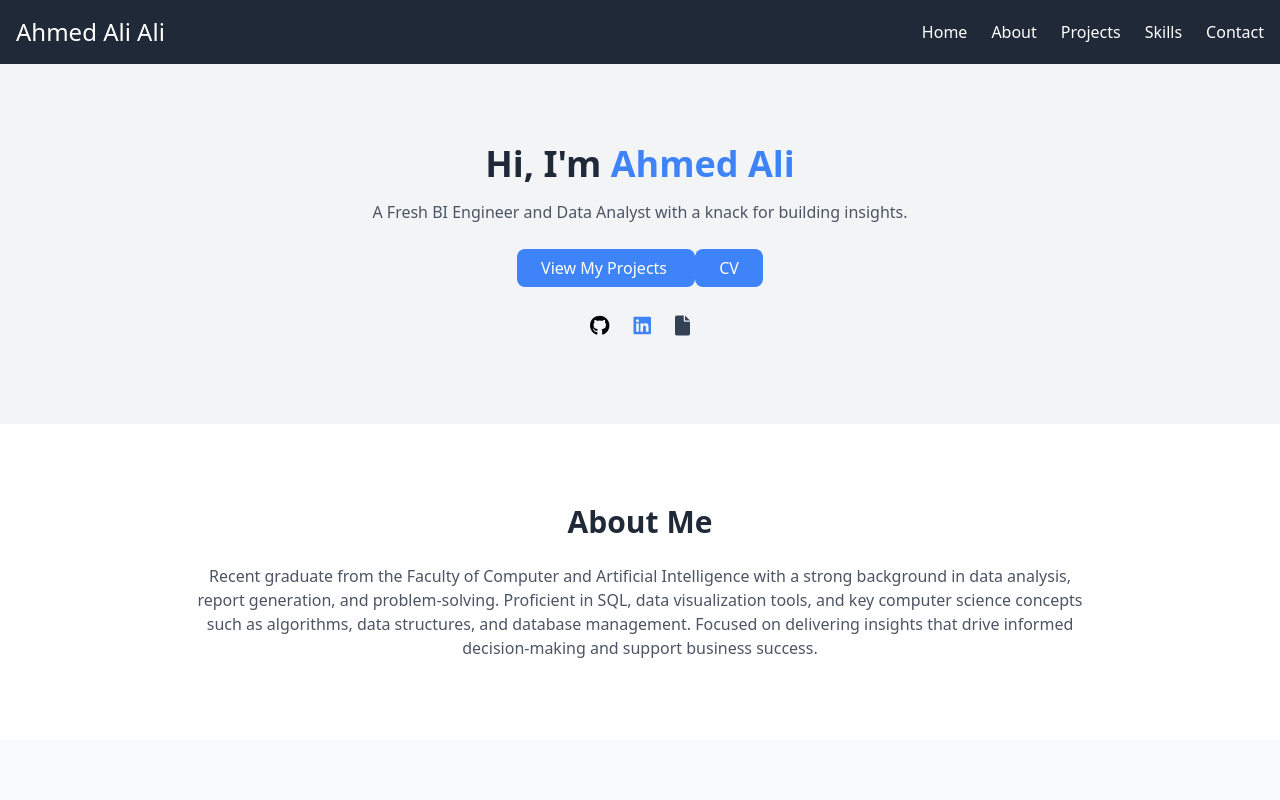
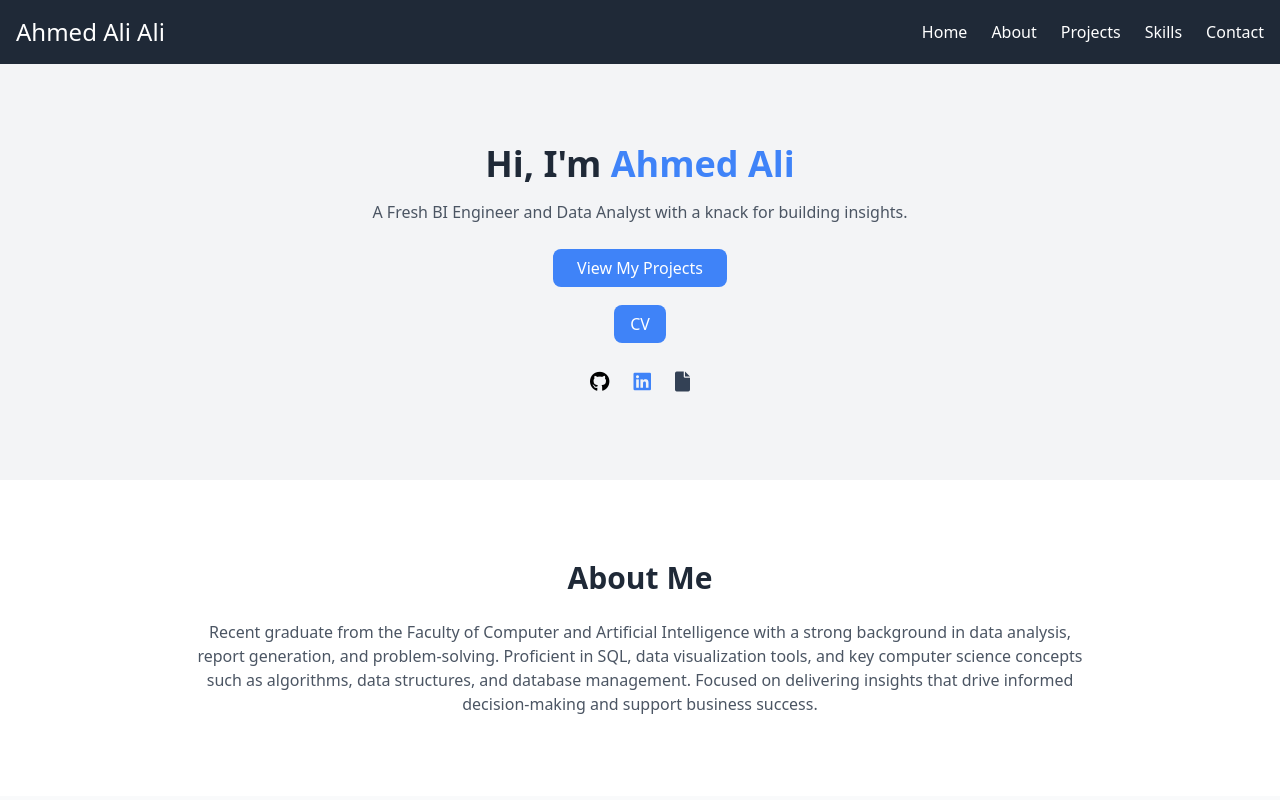
Before and after one commit to AhmedAliAli811/Portfolio, an Angular app: page / in a window 1280 px wide. Shown: the top 800 px of the page. Built offline with nearby package versions, Linux system fonts and the light colour scheme; a web font is replaced by a local one.

Commit message:
Update home.component.html

```diff
--- a/src/app/home/home.component.html
+++ b/src/app/home/home.component.html
@@ -1,4 +1,4 @@
-<section class="text-center py-20 bg-gray-100" id="home">
+<section class="text-center py-20 bg-gray-100" id="home" xmlns="http://www.w3.org/1999/html">
   <h1 class="text-4xl font-bold text-gray-800">
     Hi, I'm <span class="text-blue-500">Ahmed Ali </span>
   </h1>
@@ -12,9 +12,10 @@
     >
       View My Projects
     </a>
-
+  </div>
+  <div class="my-8">
     <a
-      class="mt-10 px-6 py-2 bg-blue-500 text-white rounded-lg hover:bg-blue-600"
+      class="mt-10 px-4 py-2 bg-blue-500 text-white rounded-lg hover:bg-blue-600"
       href="https://drive.google.com/drive/u/0/my-drive"
     >
      CV
```
